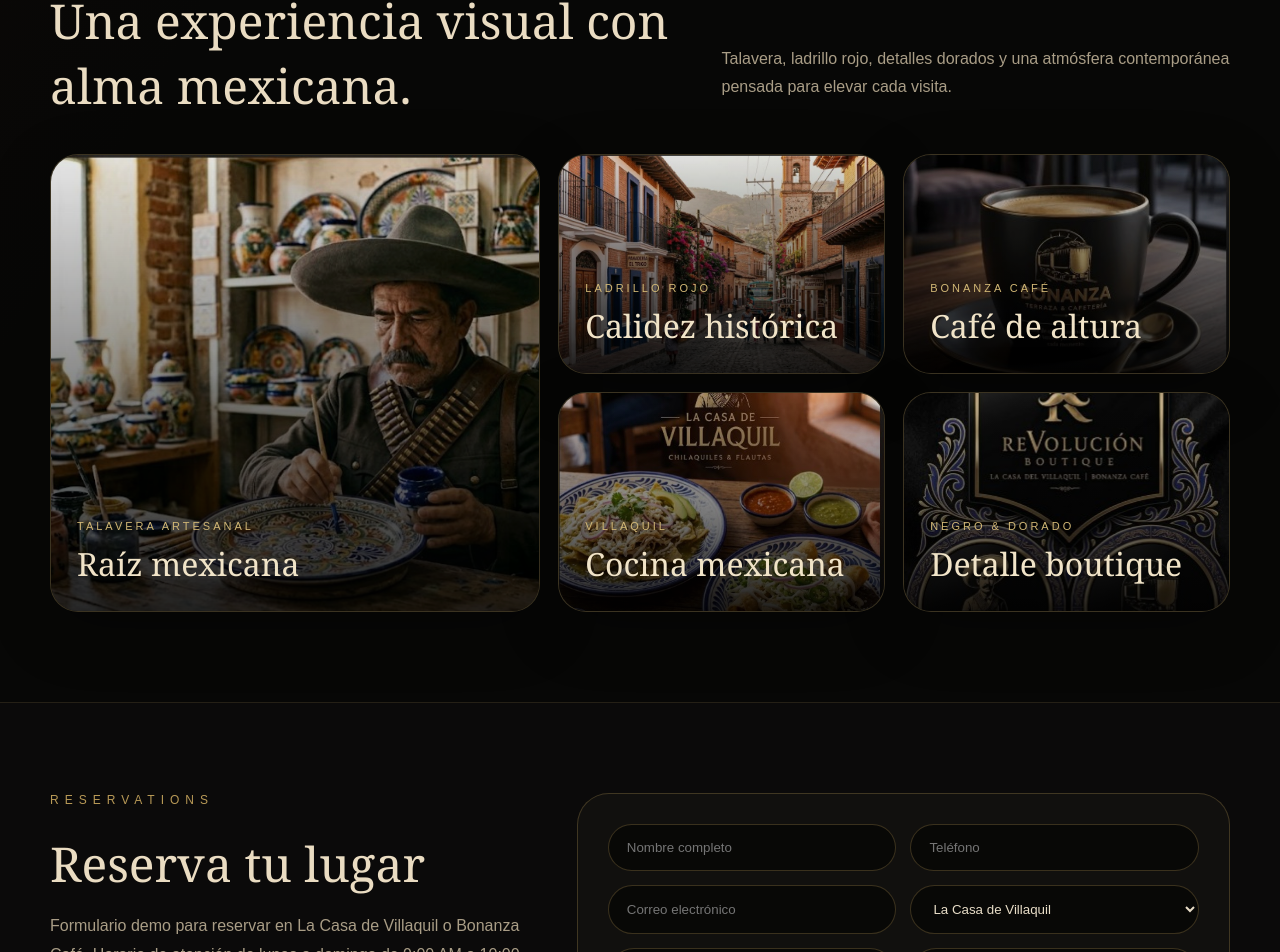
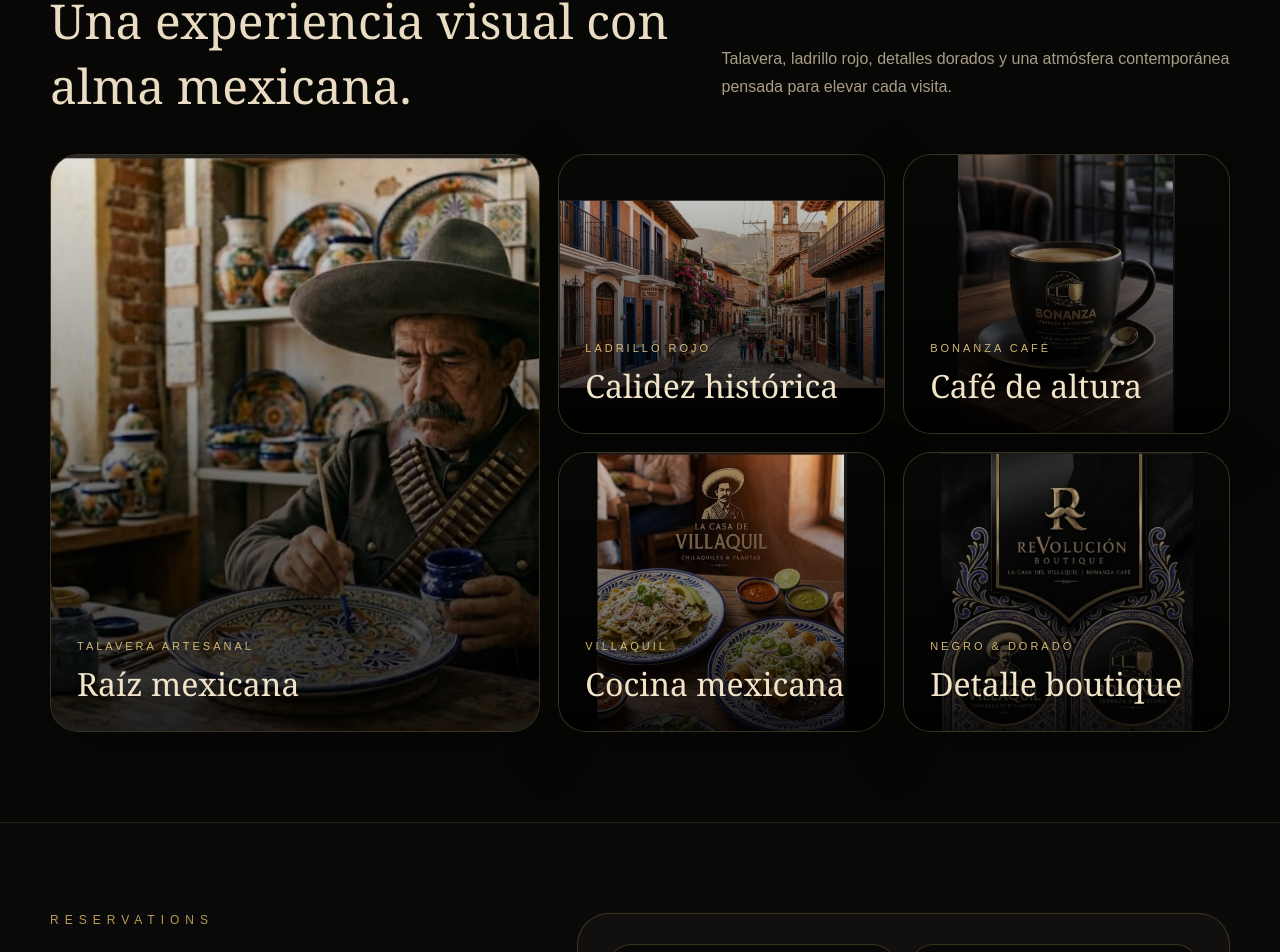
Before and after one commit to viko4ever/revolucion-boutique-demo, a React (Vite) app: page / in a window 1280 px wide. Shown: the part 2837-3789 px from the top of the page. Built offline with nearby package versions, Linux system fonts and the light colour scheme; the HTML template or start-up script is replaced by a standard one.

Commit message:
Ajuste de tamaño de imagenes

```diff
--- a/src/index.css
+++ b/src/index.css
@@ -677,7 +677,7 @@
 .gallery-grid {
   display: grid;
   grid-template-columns: 1.2fr 0.8fr 0.8fr;
-  grid-auto-rows: 220px;
+  grid-auto-rows: 280px;
   gap: 18px;
 }
 
@@ -736,39 +736,47 @@
   background:
     linear-gradient(180deg, transparent, rgba(0, 0, 0, 0.82)),
     url('./assets/Talavera.jpg');
-  background-size: cover;
-  background-position: center;
+ background-size: cover;
+background-position: center;
 }
 
 .gallery-brick::before {
   background:
     linear-gradient(180deg, transparent, rgba(0, 0, 0, 0.82)),
     url('./assets/ladrillo.jpg');
-  background-size: cover;
+  background-size: contain;
   background-position: center;
+  background-repeat: no-repeat;
+  background-color: #070706;
 }
 
 .gallery-coffee::before {
   background:
     linear-gradient(180deg, transparent, rgba(0, 0, 0, 0.86)),
     url('./assets/cafe.jpg');
-  background-size: cover;
+  background-size: contain;
   background-position: center;
+  background-repeat: no-repeat;
+  background-color: #070706;
 }
 .gallery-food::before {
   background:
     linear-gradient(180deg, transparent, rgba(0, 0, 0, 0.86)),
     url('./assets/comida.jpg');
-  background-size: cover;
+  background-size: contain;
   background-position: center;
+  background-repeat: no-repeat;
+  background-color: #070706;
 }
 
 .gallery-gold::before {
   background:
     linear-gradient(180deg, transparent, rgba(0, 0, 0, 0.84)),
     url('./assets/dorado.jpg');
-  background-size: cover;
+     background-size: contain;
   background-position: center;
+  background-repeat: no-repeat;
+  background-color: #070706;
 }
 
 @media (max-width: 900px) {
```
